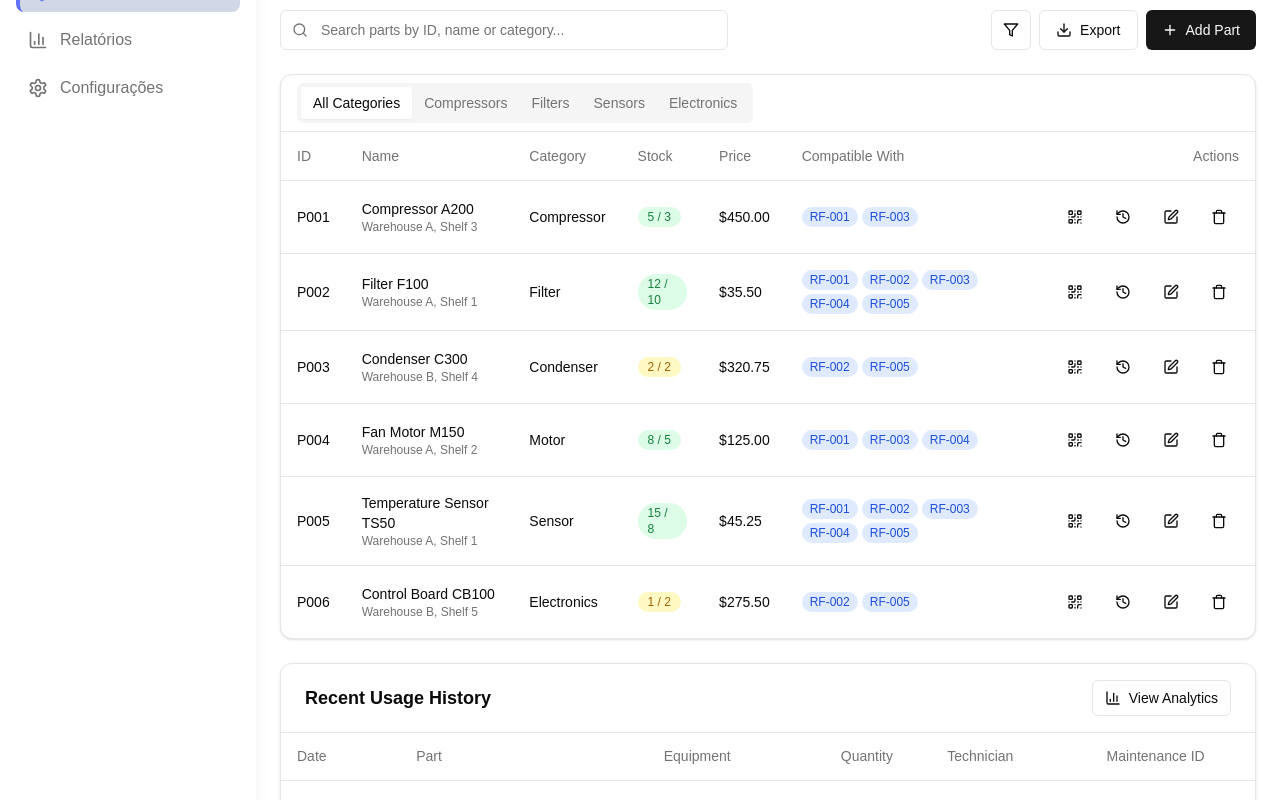
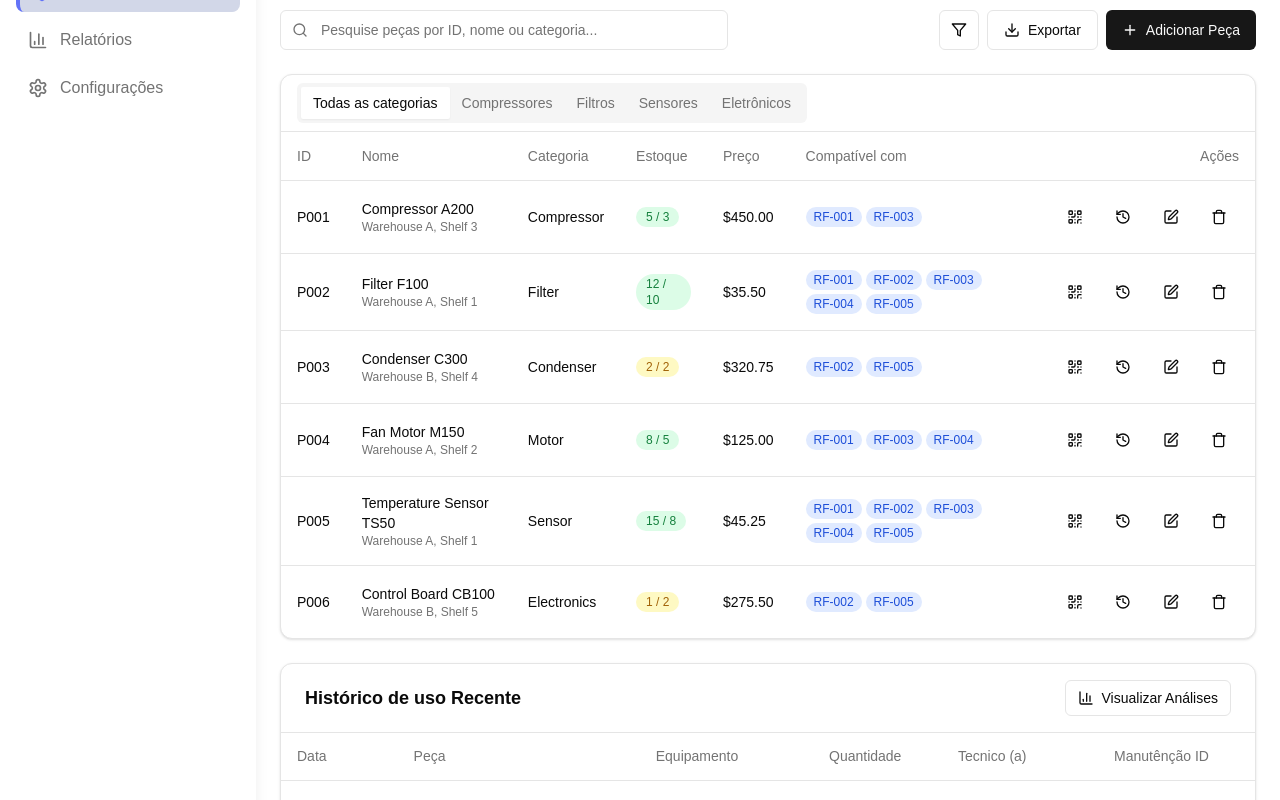
Before and after one commit to fagnersro/sys_cold_system, a Next.js app in the folder front_end/: page /dashboard/parts in a window 1280 px wide. Shown: the part 300-1100 px from the top of the page. Built offline with nearby package versions, Linux system fonts and the light colour scheme.

Commit message:
Translate page Parts

```diff
--- a/front_end/app/dashboard/parts/page.tsx
+++ b/front_end/app/dashboard/parts/page.tsx
@@ -210,8 +210,8 @@ export default function PartsPage() {
     <RefrigerationDashboardLayout>
       <div className="flex flex-col gap-6">
         <div className="flex flex-col gap-2">
-          <h1 className="text-2xl font-bold tracking-tight">Parts Inventory</h1>
-          <p className="text-muted-foreground">Manage replacement parts and track inventory levels</p>
+          <h1 className="text-2xl font-bold tracking-tight">Inventário de Peças</h1>
+          <p className="text-muted-foreground">Gerencie peças de reposição e acompanhe os níveis de estoque</p>
         </div>
 
         {/* Low Stock Alert */}
@@ -220,9 +220,9 @@ export default function PartsPage() {
             <div className="flex items-start gap-3">
               <AlertTriangle className="mt-0.5 h-5 w-5 text-yellow-600 dark:text-yellow-500" />
               <div>
-                <h3 className="font-medium text-yellow-800 dark:text-yellow-500">Low Stock Alert</h3>
+                <h3 className="font-medium text-yellow-800 dark:text-yellow-500">Alerta de estoque baixo</h3>
                 <p className="mt-1 text-sm text-yellow-700 dark:text-yellow-400">
-                  {lowStockParts.length} {lowStockParts.length === 1 ? "part" : "parts"} below minimum stock level.
+                  {lowStockParts.length} {lowStockParts.length === 1 ? "peça" : "peças"} abaixo do nível mínimo de estoque.
                 </p>
                 <div className="mt-2 flex flex-wrap gap-2">
                   {lowStockParts.map((part) => (
@@ -247,7 +247,7 @@ export default function PartsPage() {
             </div>
             <Input
               type="search"
-              placeholder="Search parts by ID, name or category..."
+              placeholder="Pesquise peças por ID, nome ou categoria..."
               className="pl-10"
               value={searchQuery}
               onChange={(e) => setSearchQuery(e.target.value)}
@@ -256,15 +256,15 @@ export default function PartsPage() {
           <div className="flex items-center gap-2">
             <Button variant="outline" size="icon">
               <Filter className="h-4 w-4" />
-              <span className="sr-only">Filter</span>
+              <span className="sr-only">Filtro</span>
             </Button>
             <Button variant="outline" className="gap-2">
               <Download className="h-4 w-4" />
-              <span className="hidden sm:inline">Export</span>
+              <span className="hidden sm:inline">Exportar</span>
             </Button>
             <Button onClick={handleAddNew} className="gap-2">
               <Plus className="h-4 w-4" />
-              <span className="hidden sm:inline">Add Part</span>
+              <span className="hidden sm:inline">Adicionar Peça</span>
             </Button>
           </div>
         </div>
@@ -274,11 +274,11 @@ export default function PartsPage() {
           <Tabs defaultValue="all" value={activeTab} onValueChange={setActiveTab}>
             <div className="flex items-center justify-between border-b px-4 py-2">
               <TabsList>
-                <TabsTrigger value="all">All Categories</TabsTrigger>
-                <TabsTrigger value="compressor">Compressors</TabsTrigger>
-                <TabsTrigger value="filter">Filters</TabsTrigger>
-                <TabsTrigger value="sensor">Sensors</TabsTrigger>
-                <TabsTrigger value="electronics">Electronics</TabsTrigger>
+                <TabsTrigger value="all">Todas as categorias</TabsTrigger>
+                <TabsTrigger value="compressor">Compressores</TabsTrigger>
+                <TabsTrigger value="filter">Filtros</TabsTrigger>
+                <TabsTrigger value="sensor">Sensores</TabsTrigger>
+                <TabsTrigger value="electronics">Eletrônicos</TabsTrigger>
               </TabsList>
             </div>
 
@@ -288,12 +288,12 @@ export default function PartsPage() {
                   <TableHeader>
                     <TableRow>
                       <TableHead>ID</TableHead>
-                      <TableHead>Name</TableHead>
-                      <TableHead>Category</TableHead>
-                      <TableHead>Stock</TableHead>
-                      <TableHead>Price</TableHead>
-                      <TableHead>Compatible With</TableHead>
-                      <TableHead className="text-right">Actions</TableHead>
+                      <TableHead>Nome</TableHead>
+                      <TableHead>Categoria</TableHead>
+                      <TableHead>Estoque</TableHead>
+                      <TableHead>Preço</TableHead>
+                      <TableHead>Compatível com</TableHead>
+                      <TableHead className="text-right">Ações</TableHead>
                     </TableRow>
                   </TableHeader>
                   <TableBody>
@@ -360,7 +360,7 @@ export default function PartsPage() {
                     ) : (
                       <TableRow>
                         <TableCell colSpan={7} className="h-24 text-center">
-                          No parts found.
+                          Nenhuma peça encontrada
                         </TableCell>
                       </TableRow>
                     )}
@@ -391,10 +391,10 @@ export default function PartsPage() {
         {/* Usage History Section */}
         <div className="rounded-xl border bg-card text-card-foreground shadow">
           <div className="flex items-center justify-between border-b px-6 py-4">
-            <h2 className="text-lg font-semibold">Recent Usage History</h2>
+            <h2 className="text-lg font-semibold">Histórico de uso Recente</h2>
             <Button variant="outline" size="sm" className="gap-2">
               <BarChart3 className="h-4 w-4" />
-              <span>View Analytics</span>
+              <span>Visualizar Análises</span>
             </Button>
           </div>
 
@@ -402,12 +402,12 @@ export default function PartsPage() {
             <Table>
               <TableHeader>
                 <TableRow>
-                  <TableHead>Date</TableHead>
-                  <TableHead>Part</TableHead>
-                  <TableHead>Equipment</TableHead>
-                  <TableHead>Quantity</TableHead>
-                  <TableHead>Technician</TableHead>
-                  <TableHead>Maintenance ID</TableHead>
+                  <TableHead>Data</TableHead>
+                  <TableHead>Peça</TableHead>
+                  <TableHead>Equipamento</TableHead>
+                  <TableHead>Quantidade</TableHead>
+                  <TableHead>Tecnico (a)</TableHead>
+                  <TableHead>Manutênção ID</TableHead>
                 </TableRow>
               </TableHeader>
               <TableBody>
@@ -450,31 +450,31 @@ export default function PartsPage() {
       <Dialog open={isDialogOpen} onOpenChange={setIsDialogOpen}>
         <DialogContent className="sm:max-w-[600px]">
           <DialogHeader>
-            <DialogTitle>{selectedPart ? "Edit Part" : "Add New Part"}</DialogTitle>
+            <DialogTitle>{selectedPart ? "Editar Peça" : "Adicionar nova Peça"}</DialogTitle>
             <DialogDescription>
-              {selectedPart ? "Update the part details below." : "Fill in the details to add a new part to inventory."}
+              {selectedPart ? "Atualize os detalhes da peça abaixo" : "Preencha detalhes para adicionar uma nova peça ao inventário"}
             </DialogDescription>
           </DialogHeader>
 
           <div className="grid gap-4 py-4">
             <div className="grid grid-cols-2 gap-4">
               <div className="space-y-2">
-                <Label htmlFor="name">Part Name</Label>
+                <Label htmlFor="name">Nome da Peça</Label>
                 <Input id="name" placeholder="e.g. Compressor A200" defaultValue={selectedPart?.name || ""} required />
               </div>
               <div className="space-y-2">
-                <Label htmlFor="category">Category</Label>
+                <Label htmlFor="category">Categoria</Label>
                 <Select defaultValue={selectedPart?.category || ""}>
                   <SelectTrigger id="category">
-                    <SelectValue placeholder="Select category" />
+                    <SelectValue placeholder="Selecione a Categoria" />
                   </SelectTrigger>
                   <SelectContent>
                     <SelectItem value="Compressor">Compressor</SelectItem>
-                    <SelectItem value="Filter">Filter</SelectItem>
-                    <SelectItem value="Condenser">Condenser</SelectItem>
+                    <SelectItem value="Filter">Filtro</SelectItem>
+                    <SelectItem value="Condenser">Condensador</SelectItem>
                     <SelectItem value="Motor">Motor</SelectItem>
                     <SelectItem value="Sensor">Sensor</SelectItem>
-                    <SelectItem value="Electronics">Electronics</SelectItem>
+                    <SelectItem value="Electronics">Eletronicos</SelectItem>
                   </SelectContent>
                 </Select>
               </div>
@@ -482,11 +482,11 @@ export default function PartsPage() {
 
             <div className="grid grid-cols-3 gap-4">
               <div className="space-y-2">
-                <Label htmlFor="stock">Current Stock</Label>
+                <Label htmlFor="stock">Estoque Atual</Label>
                 <Input id="stock" type="number" min="0" defaultValue={selectedPart?.stock.toString() || "0"} required />
               </div>
               <div className="space-y-2">
-                <Label htmlFor="minLevel">Minimum Level</Label>
+                <Label htmlFor="minLevel">Nível Mínimo</Label>
                 <Input
                   id="minLevel"
                   type="number"
@@ -496,7 +496,7 @@ export default function PartsPage() {
                 />
               </div>
               <div className="space-y-2">
-                <Label htmlFor="price">Price ($)</Label>
+                <Label htmlFor="price">Preço ($)</Label>
                 <Input
                   id="price"
                   type="number"
@@ -509,7 +509,7 @@ export default function PartsPage() {
             </div>
 
             <div className="space-y-2">
-              <Label htmlFor="location">Storage Location</Label>
+              <Label htmlFor="location">Local de armazenamento</Label>
               <Input
                 id="location"
                 placeholder="e.g. Warehouse A, Shelf 3"
@@ -518,7 +518,7 @@ export default function PartsPage() {
             </div>
 
             <div className="space-y-2">
-              <Label>Compatible Equipment</Label>
+              <Label>Equipamento compatível</Label>
               <div className="max-h-[150px] overflow-y-auto rounded-md border p-4">
                 {equipmentData.map((equipment) => (
                   <div key={equipment.id} className="flex items-center space-x-2 py-2">
@@ -541,16 +541,16 @@ export default function PartsPage() {
             </div>
 
             <div className="space-y-2">
-              <Label htmlFor="notes">Notes</Label>
-              <Textarea id="notes" placeholder="Additional information about this part..." className="min-h-[80px]" />
+              <Label htmlFor="notes">Notas</Label>
+              <Textarea id="notes" placeholder="Informações adicionais sobre esta peça..." className="min-h-[80px]" />
             </div>
           </div>
 
           <DialogFooter>
             <Button variant="outline" onClick={() => setIsDialogOpen(false)}>
-              Cancel
+              Cancelar
             </Button>
-            <Button type="submit">{selectedPart ? "Update Part" : "Add Part"}</Button>
+            <Button type="submit">{selectedPart ? "Atualizar Peça" : "Adicionar Peça"}</Button>
           </DialogFooter>
         </DialogContent>
       </Dialog>
@@ -559,17 +559,17 @@ export default function PartsPage() {
       <Dialog open={isDeleteDialogOpen} onOpenChange={setIsDeleteDialogOpen}>
         <DialogContent className="sm:max-w-[425px]">
           <DialogHeader>
-            <DialogTitle>Confirm Deletion</DialogTitle>
+            <DialogTitle>Confirmar Exclusão</DialogTitle>
             <DialogDescription>
-              Are you sure you want to delete {selectedPart?.name} ({selectedPart?.id})? This action cannot be undone.
+              Tem certeza que deseja excluir {selectedPart?.name} ({selectedPart?.id})? Esta ação não pode ser desfeita.
             </DialogDescription>
           </DialogHeader>
           <DialogFooter>
             <Button variant="outline" onClick={() => setIsDeleteDialogOpen(false)}>
-              Cancel
+              Cancelar
             </Button>
             <Button variant="destructive" onClick={() => setIsDeleteDialogOpen(false)}>
-              Delete Part
+              Deletar Peça
             </Button>
           </DialogFooter>
         </DialogContent>
@@ -579,8 +579,8 @@ export default function PartsPage() {
       <Dialog open={isQrDialogOpen} onOpenChange={setIsQrDialogOpen}>
         <DialogContent className="sm:max-w-[400px]">
           <DialogHeader>
-            <DialogTitle>Part QR Code</DialogTitle>
-            <DialogDescription>Scan this code to quickly identify and track {selectedPart?.name}.</DialogDescription>
+            <DialogTitle>QR Code da Peça</DialogTitle>
+            <DialogDescription>Escaneie este código para indentificar e rastrear rapidamente o {selectedPart?.name}.</DialogDescription>
           </DialogHeader>
 
           <div className="flex flex-col items-center justify-center py-4">
@@ -598,9 +598,9 @@ export default function PartsPage() {
 
           <DialogFooter>
             <Button variant="outline" onClick={() => setIsQrDialogOpen(false)}>
-              Close
+              Fechar
             </Button>
-            <Button>Print QR Code</Button>
+            <Button>Imprimir QR Code</Button>
           </DialogFooter>
         </DialogContent>
       </Dialog>
```
